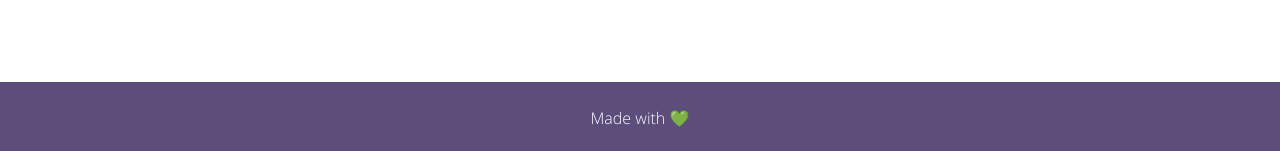
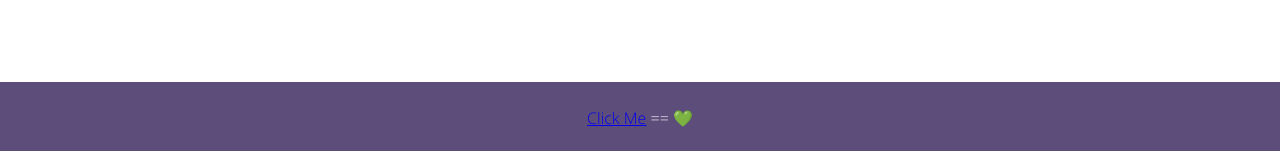
Before and after one commit to arkrwn/arkwrn.github.io, a Jekyll site: the page built from _posts/2017-07-27-Belajar-Python-3.md, in a window 1280 px wide. Shown: the part 1832-1983 px from the top of the page. Built offline with Jekyll 4.4.1, drawn with Linux system fonts in a browser that asks for light colours; comment, search, counter and statistics services are not loaded.

Commit message:
Update footer.html

```diff
--- a/_includes/footer.html
+++ b/_includes/footer.html
@@ -1,5 +1,5 @@
 <footer>
 
-	<p>Made with <span id="heart">💚</span></p>
+	<p><a href="https://www.instagram.com/arkwrn_">Click Me</a> == <span id="heart">💚</span></p>
 
 </footer>
```
